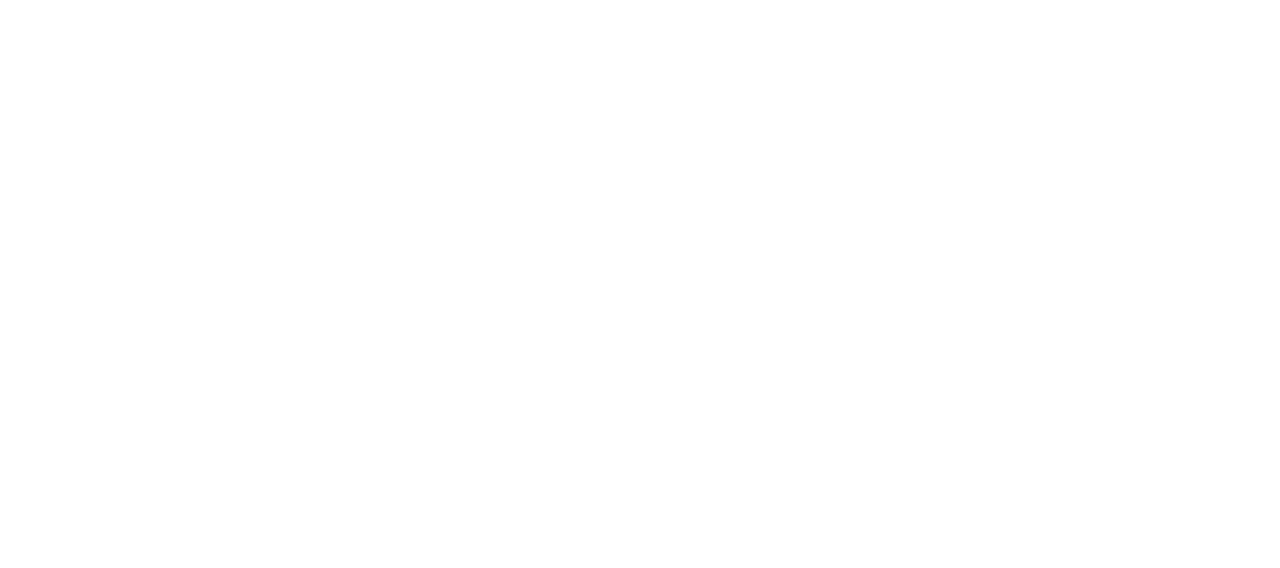
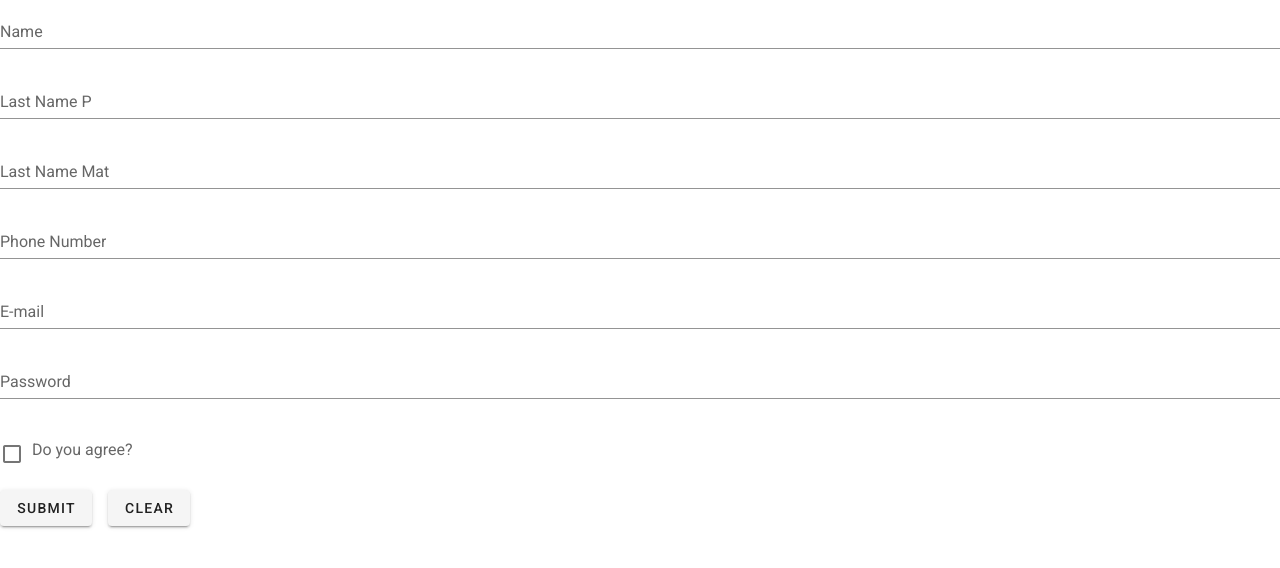
Before and after one commit to Noejuro/Login_Vue, a Vue app: page /dashboard/sign_in in a window 1280 px wide. Shown: the top 568 px of the page. Built offline with nearby package versions, Linux system fonts and the light colour scheme.

Commit message:
movin_component_edit

```diff
--- a/src/components/dashboard.vue
+++ b/src/components/dashboard.vue
@@ -10,18 +10,18 @@
       <v-list dense>
         <v-list-item link>
           <v-list-item-action>
-            <v-icon>mdi-view-dashboard</v-icon>
+            <v-icon @click="routeToDashboard">mdi-view-dashboard</v-icon>
           </v-list-item-action>
           <v-list-item-content>
-            <v-list-item-title>Dashboard</v-list-item-title>
+            <v-list-item-title @click="routeToDashboard">Dashboard</v-list-item-title>
           </v-list-item-content>
         </v-list-item>
         <v-list-item link>
           <v-list-item-action>
-            <v-icon>mdi-account-plus</v-icon>
+            <v-icon @click="routeToSignUp">mdi-account-plus</v-icon>
           </v-list-item-action>
           <v-list-item-content>
-            <v-list-item-title>Sign up</v-list-item-title>
+            <v-list-item-title @click="routeToSignUp">Sign up</v-list-item-title>
           </v-list-item-content>
         </v-list-item>
         <v-list-item>
@@ -48,7 +48,7 @@
       hide-on-scroll
       right
     >
-      <v-toolbar-title v-model="this.$store.state.showform"> Welcome {{ this.$store.state.showform }}!</v-toolbar-title>
+      <v-toolbar-title v-model="this.$store.state.showform"> Welcome {{ this.$store.state.activeUser.name }}!</v-toolbar-title>
     </v-app-bar>
 
     <v-content>
@@ -60,7 +60,8 @@
           align="center"
           justify="center"
         >
-            <app-table></app-table>
+            <component :is="currentComponent">
+            </component>
         </v-row>
       </v-container>
     </v-content>
@@ -74,7 +75,7 @@
 <script>
 
 import Table from './table.vue'
-//import SignUp from './sign_up.vue'
+import SignUp from './sign_up.vue'
 //import Edit from './editUser.vue'
 
   export default {
@@ -84,19 +85,30 @@ import Table from './table.vue'
     data: () => ({
       drawer: null,
       userName: '',
-      mini: true
+      mini: true,
+      currentComponent: "appTable"
     }),
     created () {
       this.$vuetify.theme.dark = true
     },
     components: {
-      appTable: Table
-      //appSignup: SignUp
+      appTable: Table,
+      appSignup: SignUp
       //appEditUser: Edit
     },
     methods: {
       logout() {
         this.$router.push({name: 'login'})
+      },
+      routeToSignUp() {
+        /* eslint-disable no-console */
+        console.log('Sign Up')
+        this.currentComponent = "appSignup"
+      },
+      routeToDashboard() {
+        /* eslint-disable no-console */
+        console.log('Sign Up')
+        this.currentComponent = "appTable"
       }
 
     }
--- a/src/components/editUser.vue
+++ b/src/components/editUser.vue
@@ -156,19 +156,18 @@
     methods: {
       submit () {
         const userData = {
-            name: this.name,
-            lastNamePat: this.lastNamePat,
-            email: this.email,
-            password: this.password,
-            telephone: this.principalTelephone,
+            name: this.$store.state.users[this.$store.state.selectedID].name,
+            lastNamePat: this.$store.state.users[this.$store.state.selectedID].lastNamePat,
+            email: this.$store.state.users[this.$store.state.selectedID].email,
+            telephone: this.$store.state.users[this.$store.state.selectedID].principalTelephone,
             isActive: true
           }
         if(this.lastNameMat != '') {
-          this.$set(userData, 'lastNameMat', this.lastNameMat);
+          this.$set(userData, 'lastNameMat', this.$store.state.users[this.$store.state.selectedID].lastNameMat);
         }
         /* eslint-disable no-console */
         console.log(userData)
-        axios.post('https://warm-brushlands-30448.herokuapp.com/api/users', userData, {params:{}, headers: {'x-auth-token': this.$store.state.activeUser.token} })
+        axios.put('https://warm-brushlands-30448.herokuapp.com/api/users'+this.$store.state.users[this.$store.state.selectedID].id, userData, {params:{}, headers: {'x-auth-token': this.$store.state.activeUser.token} })
                 .then(res => {
                     console.log(res);
                     this.dialog = false
@@ -190,8 +189,25 @@
         this.checkbox = false
       },
       hide () {
+        this.$v.$reset()
+        this.name = ''
+        this.lastNamePat = ''
+        this.lastNameMat = ''
+        this.email = ''
+        this.password = ''
+        this.principalTelephone = null
+        this.select = null
+        this.checkbox = false
         this.$store.state.showform = false;
-      }
+      },
     },
+   /* created() {
+        console.log('Created');
+        this.name = this.$store.state.users[this.$store.state.selectedID].name
+        this.lastNamePat = this.$store.state.users[this.$store.state.selectedID].lastNamePat
+        this.lastNameMat = this.$store.state.users[this.$store.state.selectedID].lastNameMat
+        this.principalTelephone = this.lastNamePat = this.$store.state.users[this.$store.state.selectedID].principalTelephone
+        this.principalTelephone = this.lastNamePat = this.$store.state.users[this.$store.state.selectedID].isActive
+      }*/
   }
 </script>
--- a/src/components/sign_up.vue
+++ b/src/components/sign_up.vue
@@ -164,6 +164,7 @@
         axios.post('https://warm-brushlands-30448.herokuapp.com/api/users', userData, {params:{}, headers: {'x-auth-token': this.$store.state.activeUser.token} })
                 .then(res => {
                     console.log(res);
+                    this.$router.push({name: 'dashboard'})
                         })
                 .catch(error => {
                     console.log(error);
--- a/src/routes.js
+++ b/src/routes.js
@@ -1,8 +1,11 @@
 import inputLogin from './components/inputLogin.vue'
 import dashboard from './components/dashboard.vue'
+import sign_up from './components/sign_up.vue'
 
 export const routes = [
     {path: '', component: inputLogin, name: 'login'},
-    {path: '/dashboard', component: dashboard, name: 'dashboard'}
+    {path: '/dashboard', component: dashboard, name: 'dashboard'},
+    {path: '/dashboard/sign_in', component: sign_up, name: 'sign_in'}
+
 
 ]
```
